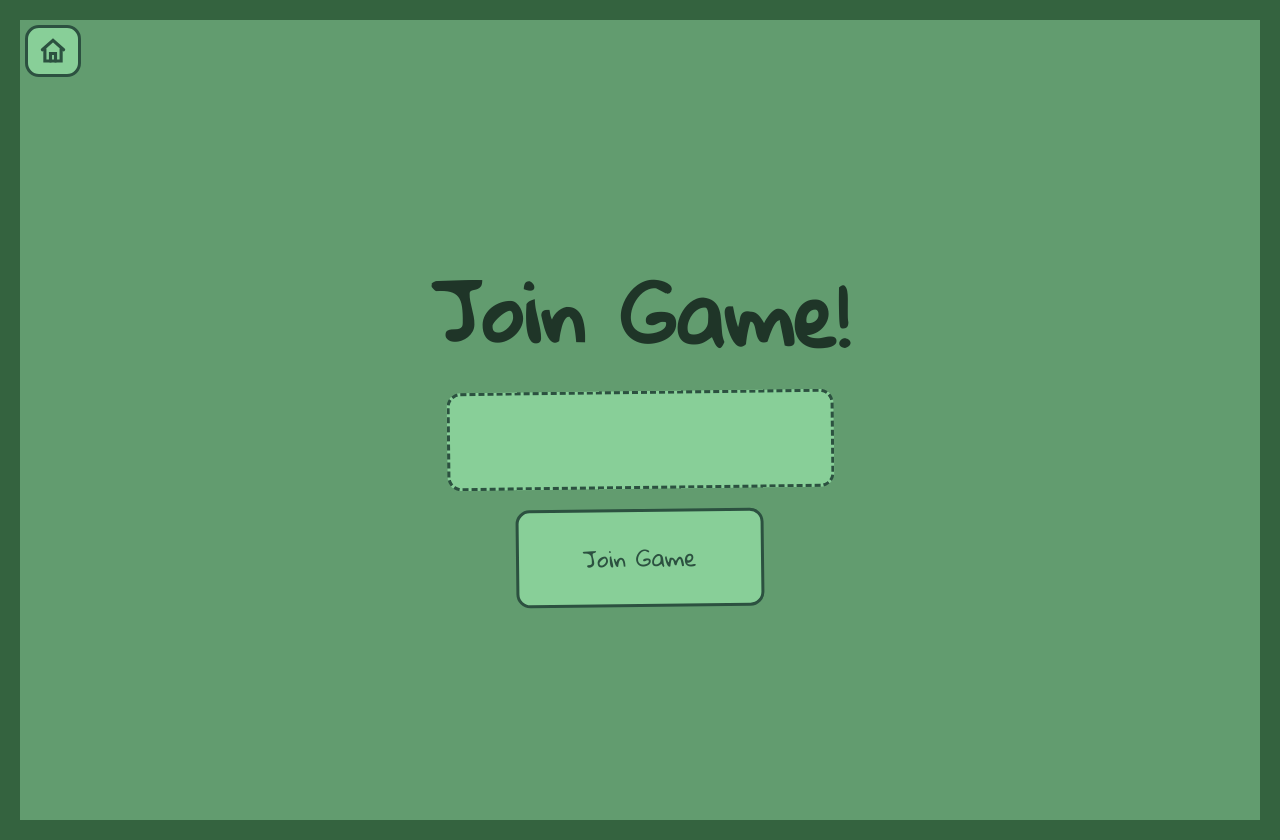
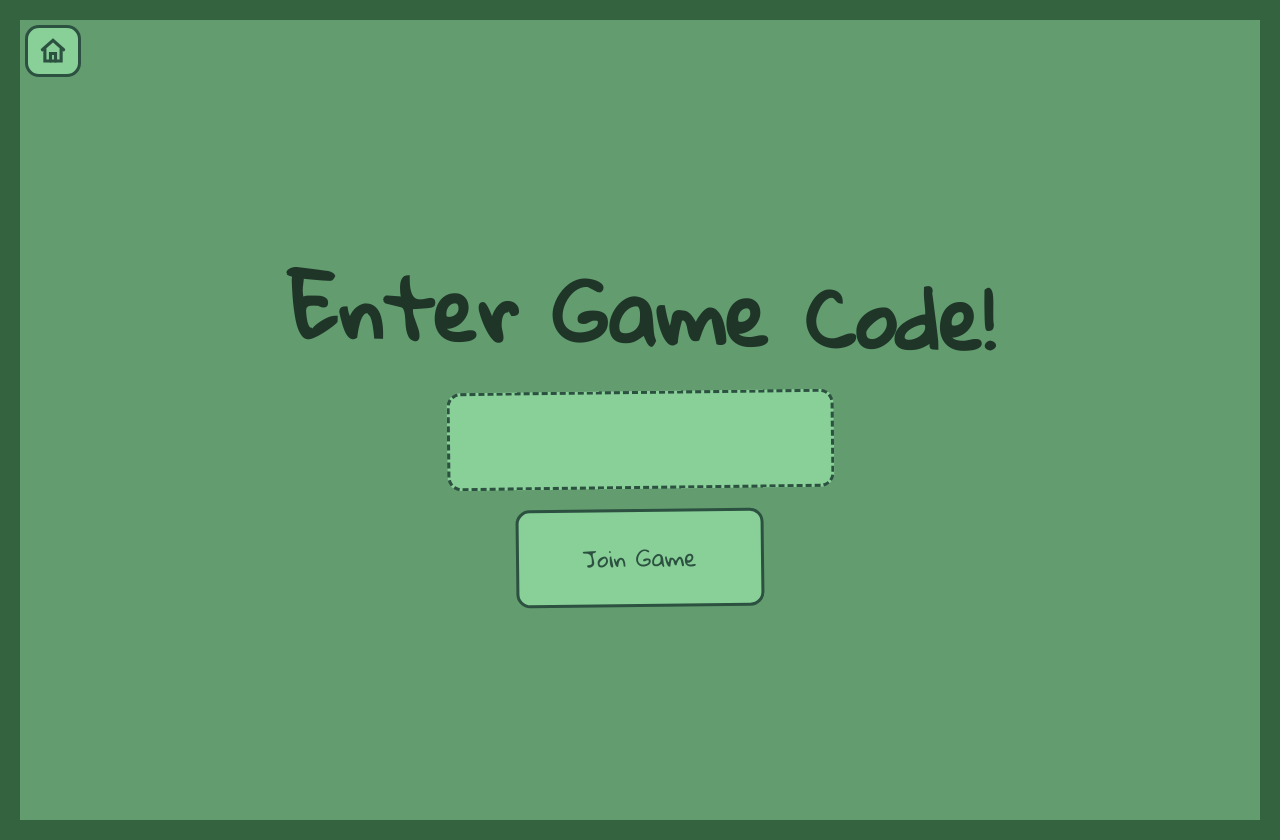
Before and after one commit to subslawfortoast/Think-Ink, a plain HTML site: page join.html in a window 1280 px wide. Drawn offline with Linux system fonts and the light colour scheme.

Commit message:
change title wording "enter game code"

```diff
--- a/join.html
+++ b/join.html
@@ -21,7 +21,7 @@
   </svg>
   </a>
 
-  <h1 class="title">Join Game!</h1>
+  <h1 class="title">Enter Game Code!</h1>
 
 <div class="menu">
   <input
```
